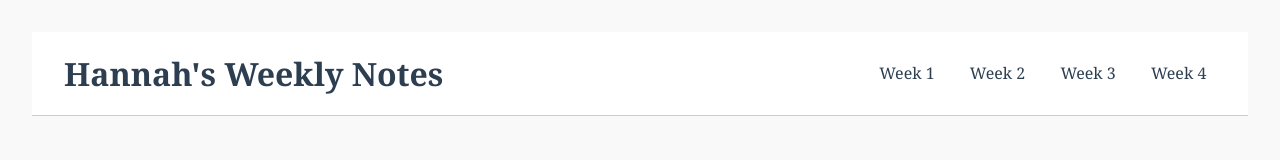
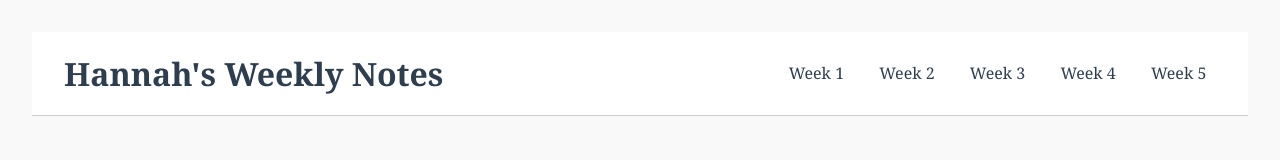
Before and after one commit to Hannah-McLoone/notes-feed, a plain HTML site: page index.html in a window 1280 px wide. Shown: the top 160 px of the page. Drawn offline with Linux system fonts and the light colour scheme.

Commit message:
Update index.html

```diff
--- a/index.html
+++ b/index.html
@@ -185,6 +185,7 @@
       <a href="week2.html">Week 2</a>
       <a href="week3.html">Week 3</a>
       <a href="week4.html">Week 4</a>
+      <a href="week5.html">Week 5</a>
       <!-- Add more as needed -->
     </nav>
 
@@ -195,6 +196,7 @@
         <a href="week2.html" role="menuitem">Week 2</a>
         <a href="week3.html" role="menuitem">Week 3</a>
         <a href="week4.html" role="menuitem">Week 4</a>
+        <a href="week5.html" role="menuitem">Week 5</a>
         <!-- Add more as needed -->
       </div>
     </div>
```
